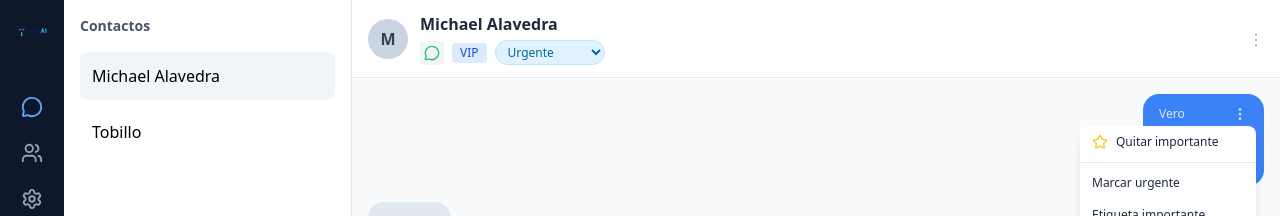
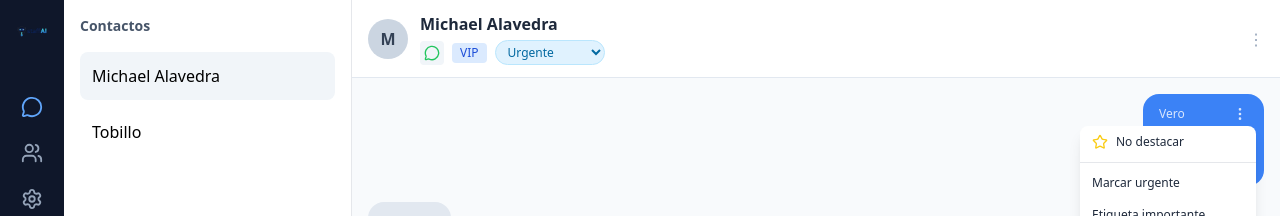
Before and after one commit to VeckaAR/staffai-frontend, a React (Vite) app: page /chat in a window 1280 px wide. Both pictures are taken after a click on the button 1240 px from the left and 114 px from the top of the page. Shown: the top 216 px of the page. Built offline with nearby package versions, Linux system fonts and the light colour scheme.

Commit message:
Improve message menu wording: destacar / no destacar

```diff
--- a/src/components/chat/MessageBubble.jsx
+++ b/src/components/chat/MessageBubble.jsx
@@ -71,7 +71,7 @@ export default function MessageBubble({
         {/* Dropdown menú */}
         {menuOpen && isOwn && (
           <div className="absolute right-2 top-8 z-10 bg-white text-slate-800 text-xs rounded-lg shadow-lg w-44">
-            {/* Importante */}
+            {/* Destacar */}
             <button
               className="w-full px-3 py-2 hover:bg-slate-100 flex items-center gap-2"
               onClick={() => {
@@ -80,7 +80,7 @@ export default function MessageBubble({
               }}
             >
               <Star className="w-4 h-4 text-yellow-400" />
-              {important ? "Quitar importante" : "Marcar importante"}
+              {important ? "No destacar" : "Destacar"}
             </button>
 
             <div className="border-t my-1" />
@@ -118,7 +118,7 @@ export default function MessageBubble({
         <div className="flex items-center justify-end gap-2 mt-2 text-[11px] opacity-80">
           <span>{time}</span>
 
-          {/* Etiqueta (solo si existe) */}
+          {/* Etiqueta */}
           {renderTag()}
 
           {/* Estrella */}
```
